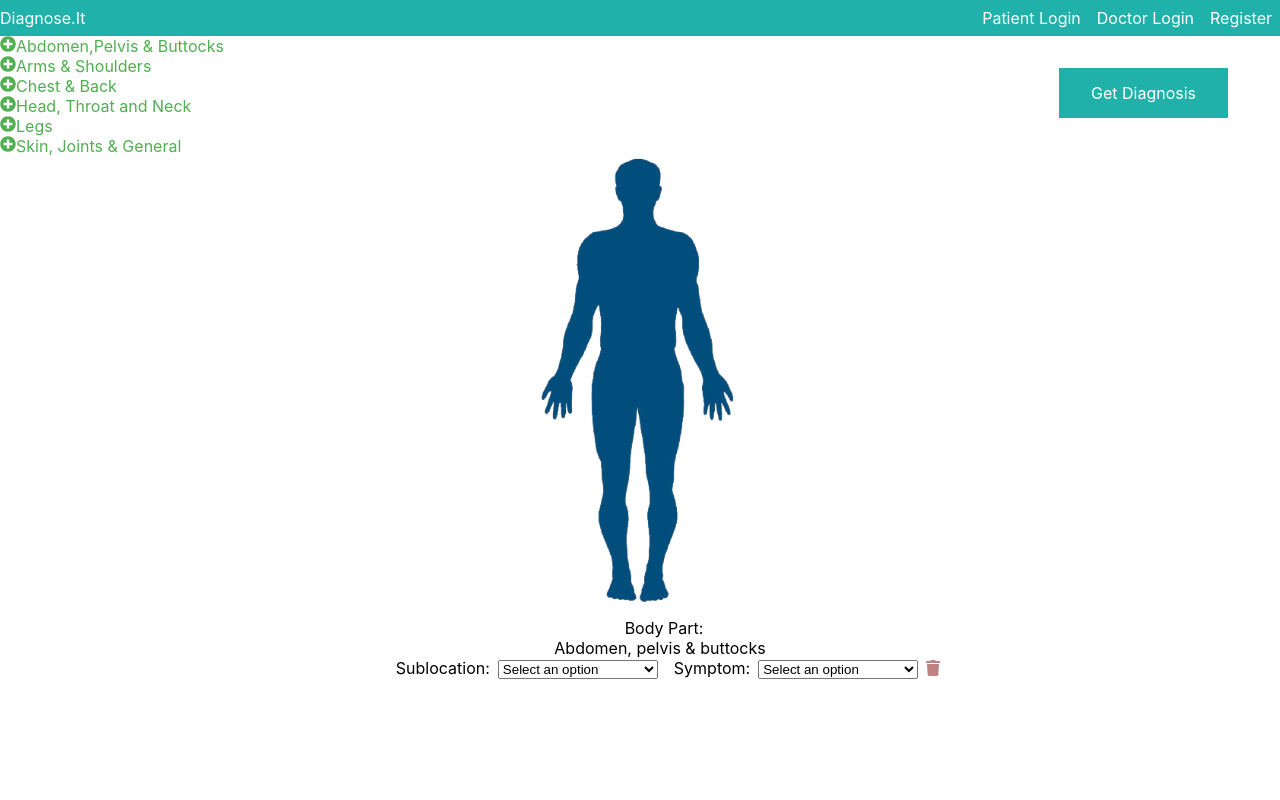
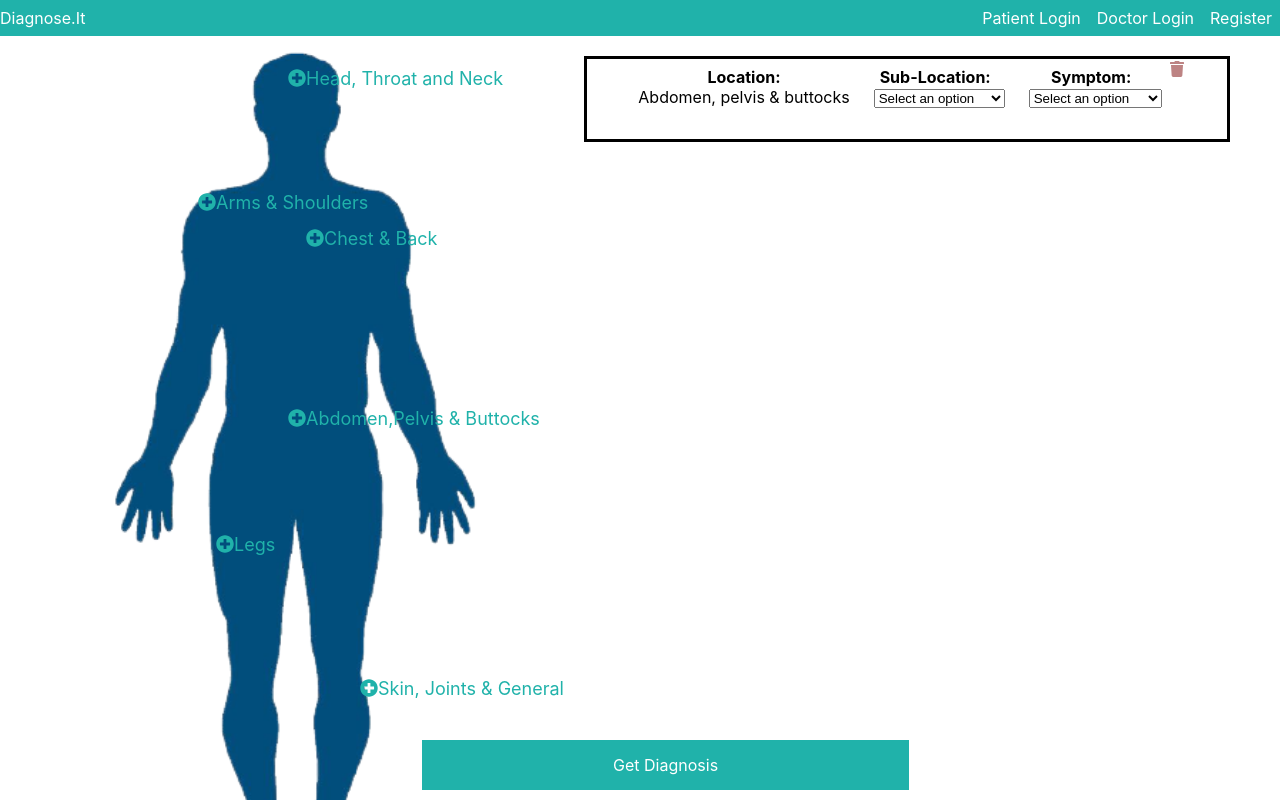
Before and after one commit to nvTwistt/final_project, a React (Create React App) app: page / in a window 1280 px wide. Both pictures are taken after a click on the element "Abdomen,Pelvis & Buttocks". Built offline with nearby package versions, Linux system fonts and the light colour scheme.

Commit message:
formatted body button

```diff
--- a/src/components/navigationBar/NavigationBar.css
+++ b/src/components/navigationBar/NavigationBar.css
@@ -5,6 +5,10 @@ nav {
   flex-direction: row;
   justify-content: space-between;
   align-items: center;
+  position: fixed;
+  top: 0;
+  width: 100%;
+  z-index: 900;
 }
 a {
   color: white;
--- a/src/components/symptoms/HumanBodyButton.js
+++ b/src/components/symptoms/HumanBodyButton.js
@@ -8,31 +8,30 @@ export default function SymptomList(props) {
 
   return (
     <div className="human-body-button">
-      <span className="add-symptom-button" id="Abdomen, pelvis & buttocks"  onClick={e =>props.addToSymptomList(e.currentTarget.id)}>
+      <span className="add-symptom-button abd" id="Abdomen, pelvis & buttocks"  onClick={e =>props.addToSymptomList(e.currentTarget.id)}>
         <FontAwesomeIcon icon={faPlusCircle}></FontAwesomeIcon>
         Abdomen,Pelvis & Buttocks
       </span>
-      <span className="add-symptom-button" id="Arms & shoulder"  onClick={e =>props.addToSymptomList(e.currentTarget.id)}>
+      <span className="add-symptom-button arm" id="Arms & shoulder"  onClick={e =>props.addToSymptomList(e.currentTarget.id)}>
         <FontAwesomeIcon icon={faPlusCircle}></FontAwesomeIcon>
         Arms & Shoulders
       </span>
-      <span className="add-symptom-button" id="Chest & back"  onClick={e =>props.addToSymptomList(e.currentTarget.id)}>
+      <span className="add-symptom-button chest" id="Chest & back"  onClick={e =>props.addToSymptomList(e.currentTarget.id)}>
         <FontAwesomeIcon icon={faPlusCircle}></FontAwesomeIcon>
         Chest & Back
       </span>{" "}
-      <span className="add-symptom-button" id="Head, throat & neck" onClick={e =>props.addToSymptomList(e.currentTarget.id)}>
+      <span className="add-symptom-button head" id="Head, throat & neck" onClick={e =>props.addToSymptomList(e.currentTarget.id)}>
         <FontAwesomeIcon icon={faPlusCircle}></FontAwesomeIcon>
         Head, Throat and Neck
       </span>{" "}
-      <span className="add-symptom-button" id="Legs" onClick={e =>props.addToSymptomList(e.currentTarget.id)}>
+      <span className="add-symptom-button legs" id="Legs" onClick={e =>props.addToSymptomList(e.currentTarget.id)}>
         <FontAwesomeIcon icon={faPlusCircle}></FontAwesomeIcon>
         Legs
       </span>{" "}
-      <span className="add-symptom-button" id="Skin, joints & general" onClick={e =>props.addToSymptomList(e.currentTarget.id)}>
+      <span className="add-symptom-button gen" id="Skin, joints & general" onClick={e =>props.addToSymptomList(e.currentTarget.id)}>
         <FontAwesomeIcon icon={faPlusCircle}></FontAwesomeIcon>
         Skin, Joints & General
       </span>{" "}
-      <img src={humanBody} alt={"humanBody"} />
     </div>
   );
 }
--- a/src/components/symptoms/SymptomForm.css
+++ b/src/components/symptoms/SymptomForm.css
@@ -1,18 +1,33 @@
 /* symptom items */
+.symptom-container {
+  width: 50%;
+  position: absolute;
+  right: 2rem;
+  padding: 0;
+  display: flex;
+  flex-direction: column;
+  margin-right:2rem;
+}
+
 .symptom-item {
   margin: 0.5rem;
   text-align: center;
   height: 2rem;
+  display: flex;
+  flex-direction: row;
+  align-content: center;
+  justify-content: center;
+  height: 5rem;
+  width:100%;
+  border: black solid;
+  overflow: hidden
 }
 
 .symptom-item label {
   margin: 0.5rem;
-  width:max-content;
-
 }
 
 .symptom-item label select {
-  width: 10rem;
   margin-left: 0.5rem;
 }
 
--- a/src/components/symptoms/SymptomForm.js
+++ b/src/components/symptoms/SymptomForm.js
@@ -108,7 +108,7 @@ export default function SymptomForm(props) {
 
     <li className="symptom-item">
       <label>
-        Body Part:
+        <strong>Location:</strong>
         <div
           value={state.bodyPart}
           onChange={(e) => {
@@ -126,7 +126,8 @@ export default function SymptomForm(props) {
         </div>
       </label>
       <label>
-        Sublocation:
+        <strong>Sub-Location:</strong>
+        <br/>
         <select
           value={state.subLocation}
           onChange={(e) => {
@@ -146,7 +147,8 @@ export default function SymptomForm(props) {
         </select>
       </label>
       <label>
-        Symptom:
+        <strong>Symptom:</strong>
+        <br/>
         <select
           value={state.symptom}
           onChange={(e) => {
@@ -166,12 +168,12 @@ export default function SymptomForm(props) {
           <option value="bruised">bruised</option> */}
         </select>
       </label>
-      <span className="delete-symptom-button">
+      <div className="delete-symptom-button">
         <FontAwesomeIcon
           onClick={() => props.delSymptom(props.index)}
           icon={faTrash}
         />
-      </span>
+      </div>
     </li>
   );
 }
--- a/src/components/symptoms/SymptomList.css
+++ b/src/components/symptoms/SymptomList.css
@@ -1,20 +1,66 @@
+.human-body-button {
+  margin-top: 3rem;
+  background-image: url("./human_body.png");
+  background-repeat: no-repeat;
+  background-size: 600px;
+  height: 95%; /* Full-height: remove this if you want "auto" height */
+  width: 600px; /* Set the width of the sidebar */
+  min-width: 600px;
+  max-width:600px;
+  position: fixed; /* Fixed Sidebar (stay in place on scroll) */
+  z-index: 1; /* Stay on top */
+  top: 0; /* Stay at the top */
+  left: 0;
+  overflow-x:inherit; /* Disable horizontal scroll */
+  padding-top: 20px;
+}
+
 .add-symptom-button {
-  color: rgb(80, 175, 80);
+  color: rgba(32, 178, 170);
+  border: none;
   align-self: center;
-  display: flex;
+  position: absolute;
+  font-size: large;
+  overflow:hidden;
 }
 
 .add-symptom-button:hover {
-  color: green;
+ color:#008cba;
 }
 
+.add-symptom-button.abd{
+  left: 16em;
+  top: 20em;
+}
+
+.add-symptom-button.arm{
+  left: 11em;
+  top: 8em;
+}
+
+.add-symptom-button.chest{
+  left: 17em;
+  top: 10em;
+}
+
+.add-symptom-button.legs{
+  left: 12em;
+  top: 27em;
+}
+
+.add-symptom-button.head{
+  left: 16em;
+}
+
+.add-symptom-button.gen{
+  left: 20em;
+  top: 35em;
+}
+
+
 .symptoms-list {
+  margin-top: 3rem;
   display: flex;
-  flex-direction: column;
   align-self: center;
   text-align: center;
 }
-
-.human-body-button img{
-  width:20rem;
-}
--- a/src/components/symptoms/SymptomList.js
+++ b/src/components/symptoms/SymptomList.js
@@ -10,7 +10,7 @@ export default function SymptomList(props) {
   return (
     <section className="symptoms-list">
       <HumanBodyButton addToSymptomList={props.addToSymptomList} />
-      <ul>
+      <ul className="symptom-container">
         {props.symptomList.map((list, index) => {
           return (
             <SymptomForm
--- a/src/components/symptoms/SymptomsPage.css
+++ b/src/components/symptoms/SymptomsPage.css
@@ -1,28 +1,18 @@
-.symptom-container {
-  display: flex;
-  flex-direction: row;
-}
-
-.symptom-form{
-  display: inline-flex;
-  flex-direction: column;
-  display: inline-block;
-  width: 100%;
-}
-
 .diagnosis-button {
-  background-color: lightseagreen;
+  background-color: rgba(32, 178, 170);
   border: none;
   color: white;
   padding: 15px 32px;
   text-align: center;
   text-decoration: none;
   font-size: 16px;
-  margin: 2rem;
   position: fixed;
-  right: 20px;
+  bottom: 10px;
+  left:33%;
+  width:33%;
 }
 
 .diagnosis-button:hover{
-  background-color:#008CBA;
+  background-color:#008cba;
+  color:white
 }
--- a/src/components/symptoms/SymptomsPage.js
+++ b/src/components/symptoms/SymptomsPage.js
@@ -63,7 +63,15 @@ export default function SymptomsPage(props) {
 
   return (
     <form className="symptom-form">
-      <Link
+
+      <SymptomList
+        editSymptoms={editSymptoms}
+        symptomList={symptomList}
+        addToSymptomList={addToSymptomList}
+        deleteFromSymptomsList={deleteFromSymptomsList}
+        finalSymptomIDArray={finalSymptomIDArray}
+      />
+       <Link
         onClick={(e) => {
           if (hasNullValues(symptomList)) {
             e.preventDefault();
@@ -78,13 +86,6 @@ export default function SymptomsPage(props) {
       >
         Get Diagnosis
       </Link>
-      <SymptomList
-        editSymptoms={editSymptoms}
-        symptomList={symptomList}
-        addToSymptomList={addToSymptomList}
-        deleteFromSymptomsList={deleteFromSymptomsList}
-        finalSymptomIDArray={finalSymptomIDArray}
-      />
     </form>
   );
 }
```
